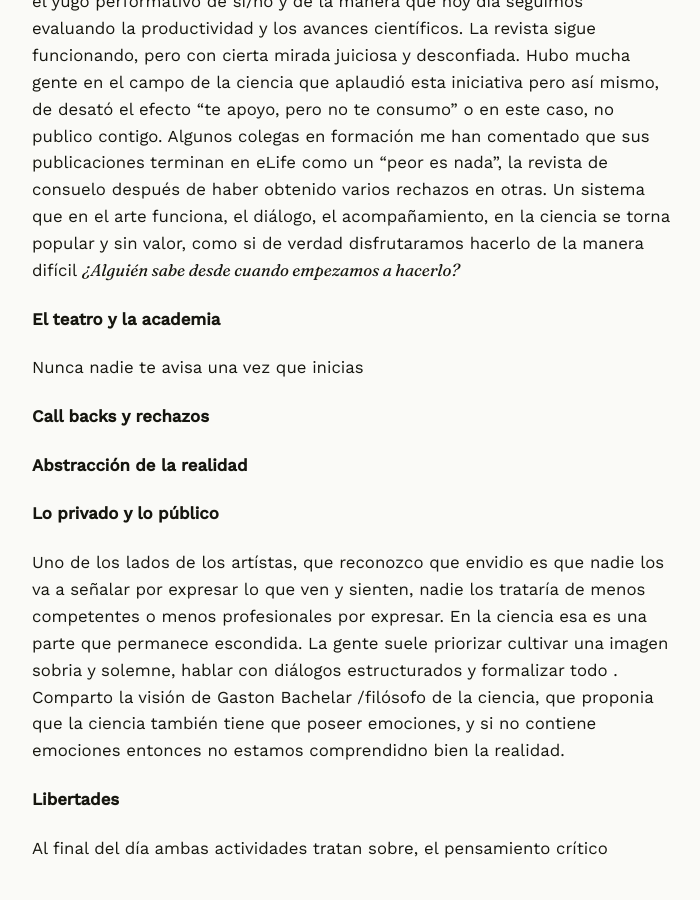
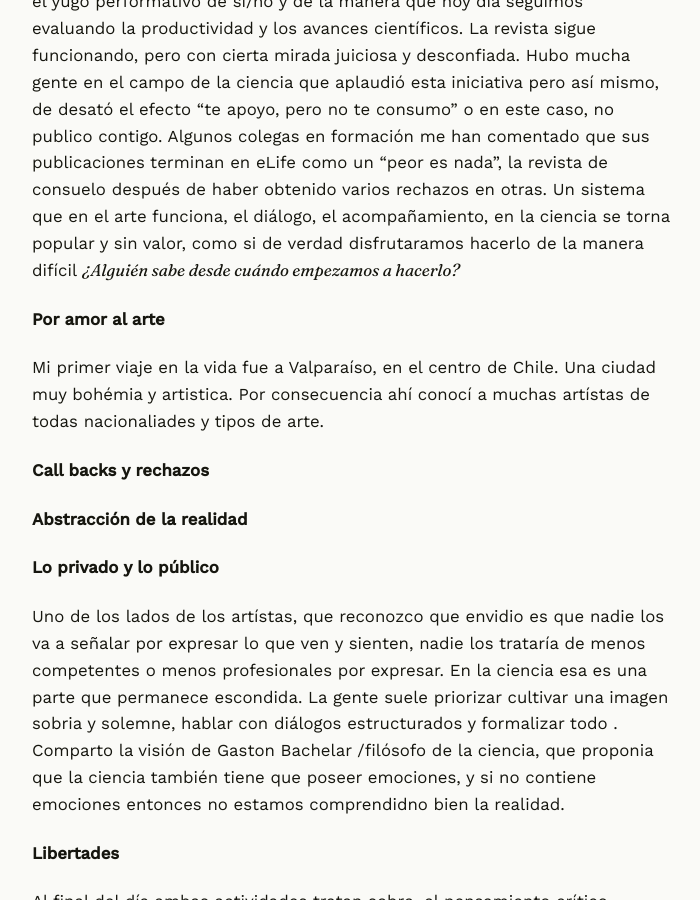
Before and after one commit to AnaAquiles/AnaAquiles.github.io, a Jekyll site: the page built from _posts/2026-09-30-curadores-esp.md, in a window 1280 px wide and 900 px high, scrolled down 2779 px. Shown: the whole window, without its empty margins (288-988 px from the left). Built offline with Jekyll 4.4.1, drawn with Linux system fonts in a browser that asks for light colours; comment, search, counter and statistics services are not loaded.

Commit message:
curadores post edited

```diff
--- a/_posts/2026-09-30-curadores-esp.md
+++ b/_posts/2026-09-30-curadores-esp.md
@@ -25,12 +25,12 @@ Claudia Rodríguez cuenta en ese episodio, lo mucho que quería ser pintora, per
 Curar arte me parece una profesión bastante poética y con muchos matices. Es lo que vendría siendo, el director de una orquesta o también porqué no, el director de cualquier obra, teatro, cine. Un curador selecciona el espacio de exposición, el tema, selecciona las obras, las monta y luego como resultado de todo se obtiene una lectura coherente del producto artístico de uno o más artistas.
 Me parece que los curadores de la ciencia podrían ser las revistas científicas, que al final del día sin esas publicaciones pareciése que un científico sigue jugando con el papel y el bolígrafo, haciendo bocetos sin mostrarlos a nadie. eLife es también un journal de investigación científica, enfocado a la publicación de trabajos relacionados con medicina y ciencias de la vida como (neurociencia, microbiología, fisiología, etc.). Sin embargo, eLife hace un par de años decidió cambiar las reglas del juego del "peer review" o revisión por pares. Interviniendo de manera distina al seleccionar sus _obras_, en dónde en el marco válido o aceptado, un peer review desemboca en una aceptación o rechazo de la publicación. eLife decidió no sólo rechazar las publicaciones, si no dialogar con los científicos y mejorar la publicación en sinergía con ellos.
 Yo veo a los curadores de arte haciendo esto, con los artístas. No sé si lo hacen, carezco de esa información pero, sabiendo que el eje de acción de su busqueda, es entender el proceso del arte, el concepto y contar una historia, no se me hace descabellado que exista un diálogo curador-artísta que mejore el resultado final. Tampoco se me hace descabellado que hagamos ciencia de esa forma, menos inhumana, más creativa, más cooperativa. Lamentablemente eLife, al declararse _inclusiva_ en este aspecto, perdió su factor de impacto, una métrica que determina año tras año que tanto impacto tuvo la revista a través de sus publicaciones, qué tanto fue citada, leída, compartida, demandada. En otras palabras, su credibilidad. Entonces, quizás ahora **eLife busque curador**, bajo el yugo performativo de sí/no y de la manera que hoy día seguimos evaluando la productividad y los avances científicos.
-La revista sigue funcionando, pero con cierta mirada juiciosa y desconfiada. Hubo mucha gente en el campo de la ciencia que aplaudió esta iniciativa pero así mismo, de desató el efecto "te apoyo, pero no te consumo" o en este caso, no publico contigo. Algunos colegas en formación me han comentado que sus publicaciones terminan en eLife como un "peor es nada", la revista de consuelo después de haber obtenido varios rechazos en otras. Un sistema que en el arte funciona, el diálogo, el acompañamiento, en la ciencia se torna popular y sin valor, como si de verdad disfrutaramos hacerlo de la manera difícil *¿Alguién sabe desde cuando empezamos a hacerlo?*
+La revista sigue funcionando, pero con cierta mirada juiciosa y desconfiada. Hubo mucha gente en el campo de la ciencia que aplaudió esta iniciativa pero así mismo, de desató el efecto "te apoyo, pero no te consumo" o en este caso, no publico contigo. Algunos colegas en formación me han comentado que sus publicaciones terminan en eLife como un "peor es nada", la revista de consuelo después de haber obtenido varios rechazos en otras. Un sistema que en el arte funciona, el diálogo, el acompañamiento, en la ciencia se torna popular y sin valor, como si de verdad disfrutaramos hacerlo de la manera difícil *¿Alguién sabe desde cuándo empezamos a hacerlo?*
 
 
-**El teatro y la academia**
+**Por amor al arte**
 
-Nunca nadie te avisa una vez que inicias
+Mi primer viaje en la vida fue a Valparaíso, en el centro de Chile. Una ciudad muy bohémia y artistica. Por consecuencia ahí conocí a muchas artístas de todas nacionaliades y tipos de arte.
 
 
 **Call backs y rechazos**
@@ -45,5 +45,4 @@ Uno de los lados de los artístas, que reconozco que envidio es que nadie los va
 
 **Libertades**
 
-
 Al final del día ambas actividades tratan sobre, el pensamiento crítico
```
